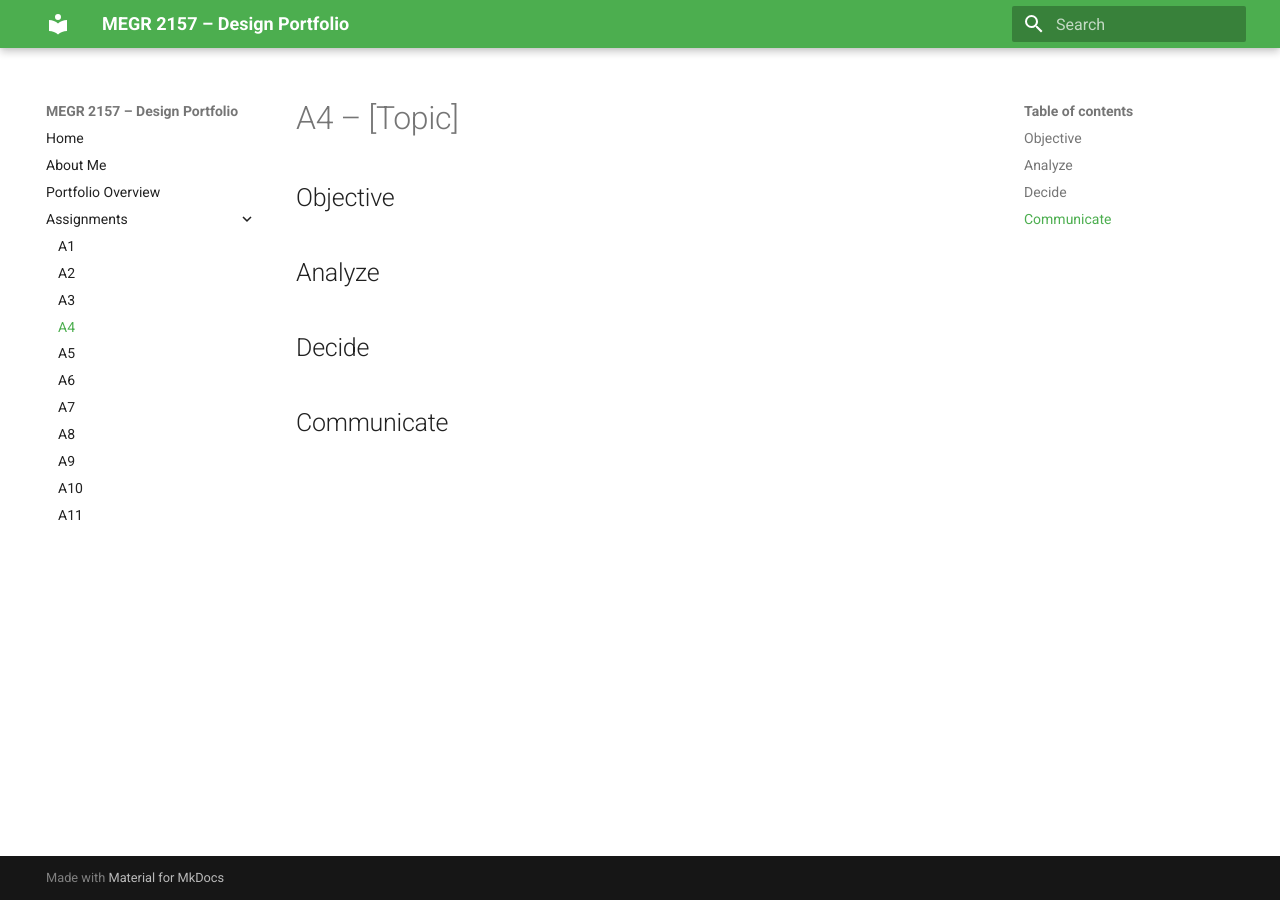
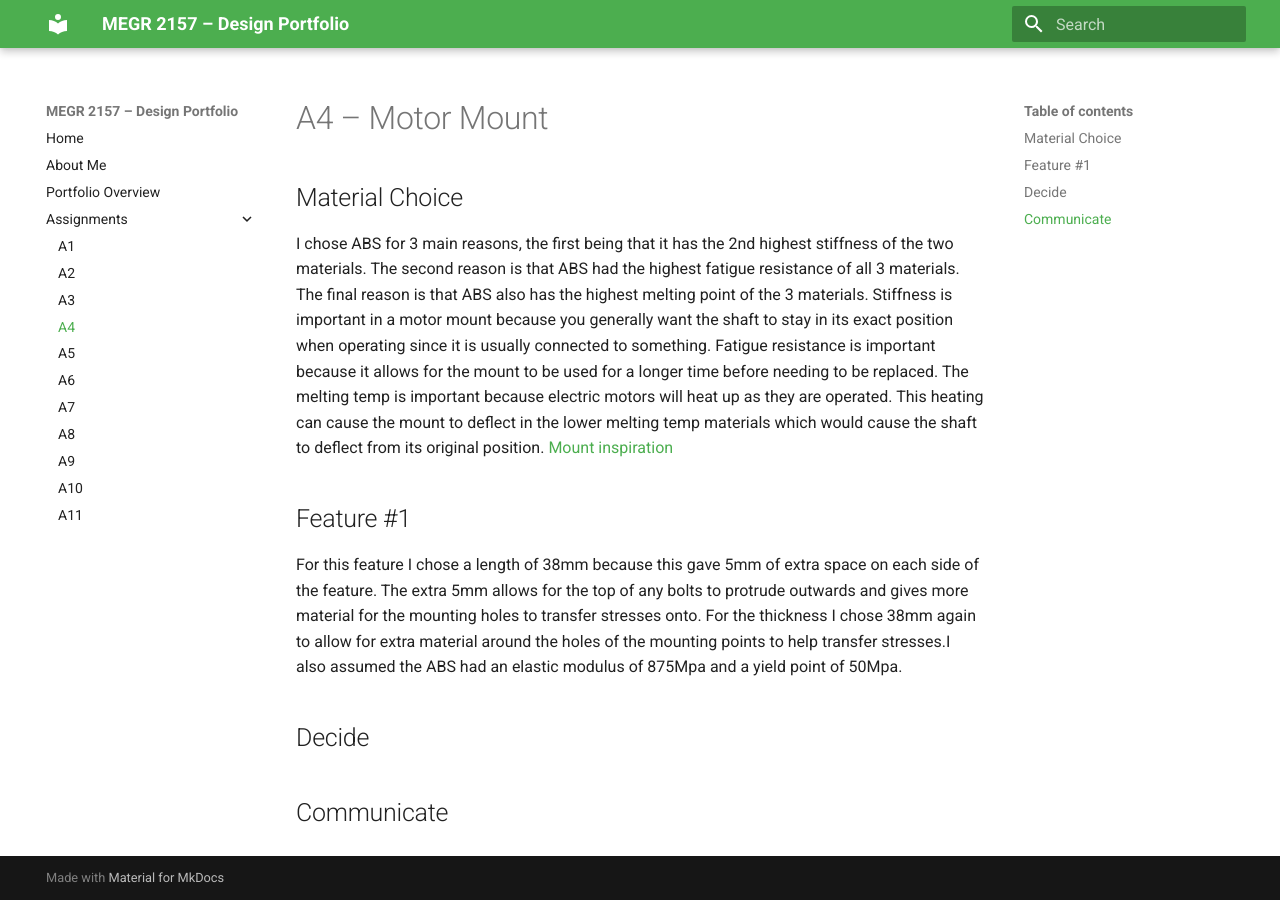
Before and after one commit to pklauser-cyber/design-projects-portfolio, an MkDocs documentation site: the page built from docs/assignments/A04/index.md, in a window 1280 px wide. Built offline with MkDocs 1.6.1 and Material for MkDocs 9.7.7, drawn with Linux system fonts in a browser that asks for light colours.

Commit message:
Update index.md

```diff
--- a/docs/assignments/A04/index.md
+++ b/docs/assignments/A04/index.md
@@ -1,9 +1,11 @@
-# A4 – [Topic]
+# A4 – Motor Mount
 
-## Objective
+## Material Choice
+I chose ABS for 3 main reasons, the first being that it has the 2nd highest stiffness of the two materials. The second reason is that ABS had the highest fatigue resistance of all 3 materials. The final reason is that ABS also has the highest melting point of the 3 materials. Stiffness is important in a motor mount because you generally want the shaft to stay in its exact position when operating since it is usually connected to something. Fatigue resistance is important because it allows for the mount to be used for a longer time before needing to be replaced. The melting temp is important because electric motors will heat up as they are operated. This heating can cause the mount to deflect in the lower melting temp materials which would cause the shaft to deflect from its original position. [Mount inspiration](https://www.amazon.com/dp/B0BNNN9RL2?lv=shuf&channelId=500&plpRedirect=mhFallback)
 
+## Feature #1
+For this feature I chose a length of 38mm because this gave 5mm of extra space on each side of the feature. The extra 5mm allows for the top of any bolts to protrude outwards and gives more material for the mounting holes to transfer stresses onto. For the thickness I chose 38mm again to allow for extra material around the holes of the mounting points to help transfer stresses.I also assumed the ABS had an elastic modulus of 875Mpa and a yield point of 50Mpa.
 
-## Analyze
 
 
 ## Decide
```
